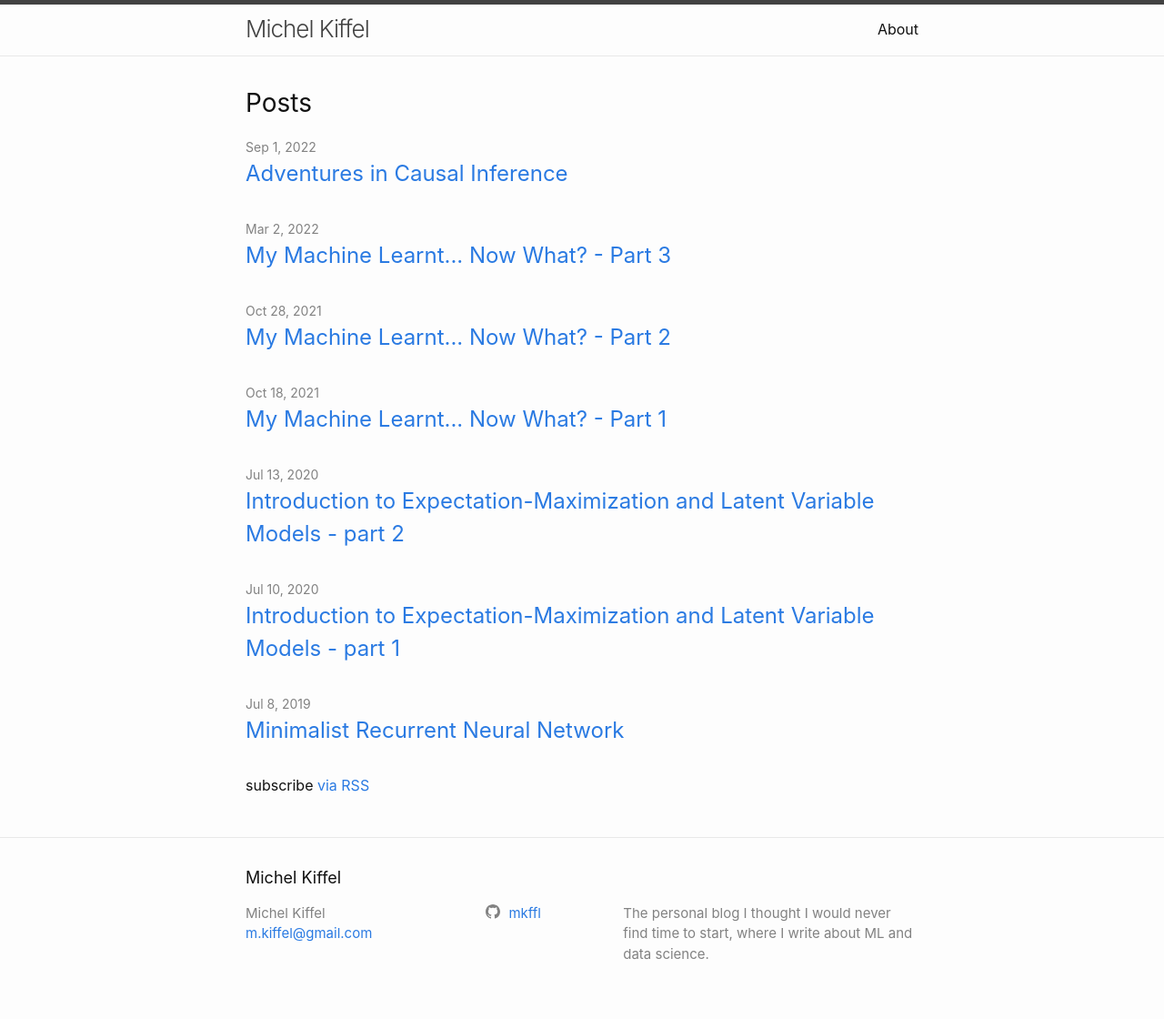
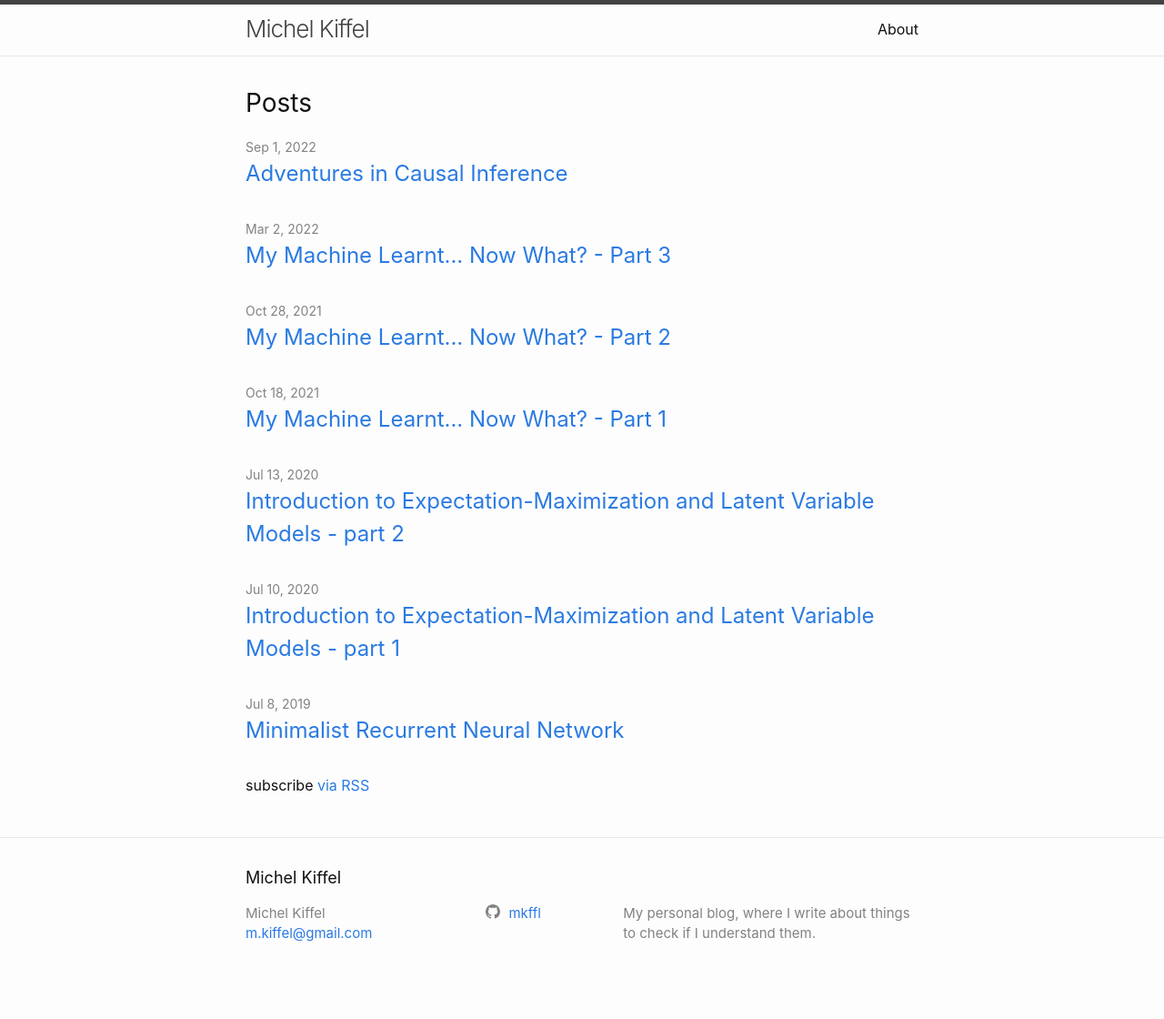
Before and after one commit to mkffl/mkffl.github.io, a Jekyll site: the page built from index.markdown, in a window 1280 px wide. Shown: the whole page at 91% size. Built offline with Jekyll 4.4.1, drawn with Linux system fonts in a browser that asks for light colours; after the commit the page ends 1098 px from its top, so only the background shows below that.

```diff
--- a/_config.yml
+++ b/_config.yml
@@ -21,8 +21,7 @@
 title: Michel Kiffel
 email: m.kiffel@gmail.com
 description: >- # this means to ignore newlines until "baseurl:"
-  The personal blog I thought I would never find time to start, where I write about
-  ML and data science.
+  My personal blog, where I write about things to check if I understand them.
 baseurl: "" # the subpath of your site, e.g. /blog
 url: "" # the base hostname & protocol for your site, e.g. http://example.com
 github_username:  mkffl
```
Also changed, not shown: _posts/2022-09-01-mediation.markdown (+15 -13 lines).
